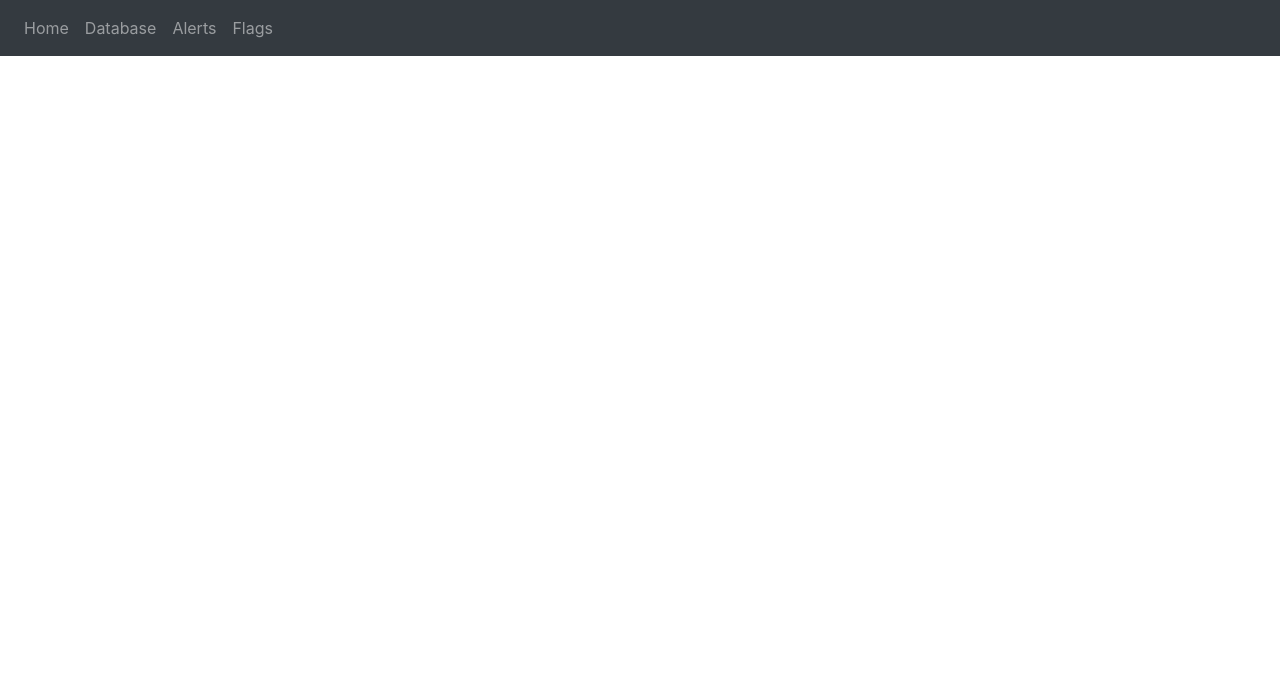
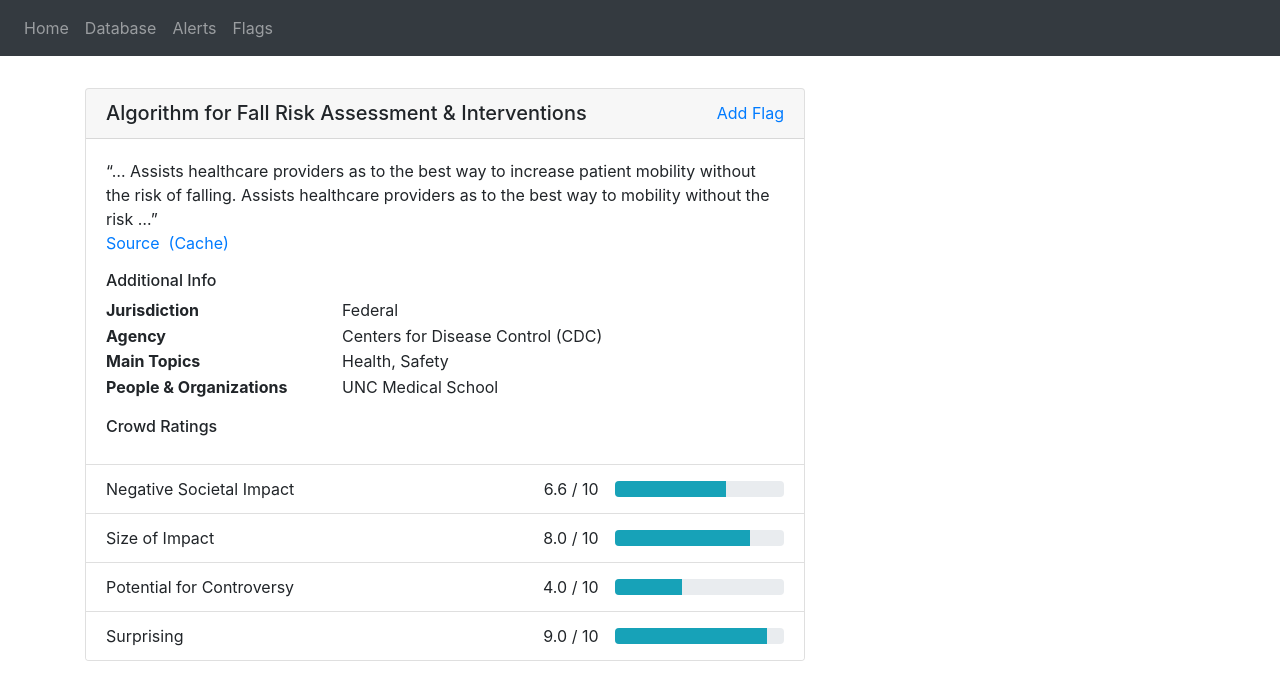
Before and after one commit to comp-journalism/Algorithm-Tips-App, a Vue app in the folder frontend/: page /lead/1 in a window 1280 px wide. Shown: the top 700 px of the page. Built offline with nearby package versions, Linux system fonts and the light colour scheme.

Commit message:
implemented basic Lead component

```diff
--- a/frontend/package.json
+++ b/frontend/package.json
@@ -8,6 +8,7 @@
     "lint": "vue-cli-service lint"
   },
   "dependencies": {
+    "axios": "^0.19.2",
     "bootstrap": "^4.5.0",
     "bootstrap-vue": "^2.14.0",
     "core-js": "^3.6.4",
--- a/frontend/src/App.vue
+++ b/frontend/src/App.vue
@@ -8,7 +8,7 @@
         <b-nav-item to="/flags">Flags</b-nav-item>
       </b-navbar-nav>
     </b-navbar>
-    <div class="container">
+    <div id="main" class="container">
       <router-view></router-view>
     </div>
   </div>
@@ -20,4 +20,8 @@ export default {
 };
 </script>
 
-<style lang="stylus"></style>
+<style lang="stylus">
+#main {
+  margin-top: 2em;
+}
+</style>
--- a/frontend/src/components/HelloWorld.vue
+++ /dev/null
@@ -1,58 +0,0 @@
-<template>
-  <div class="hello">
-    <h1>{{ msg }}</h1>
-    <p>
-      For a guide and recipes on how to configure / customize this project,<br>
-      check out the
-      <a href="https://cli.vuejs.org" target="_blank" rel="noopener">vue-cli documentation</a>.
-    </p>
-    <h3>Installed CLI Plugins</h3>
-    <ul>
-      <li><a href="https://github.com/vuejs/vue-cli/tree/dev/packages/%40vue/cli-plugin-babel" target="_blank" rel="noopener">babel</a></li>
-      <li><a href="https://github.com/vuejs/vue-cli/tree/dev/packages/%40vue/cli-plugin-eslint" target="_blank" rel="noopener">eslint</a></li>
-    </ul>
-    <h3>Essential Links</h3>
-    <ul>
-      <li><a href="https://vuejs.org" target="_blank" rel="noopener">Core Docs</a></li>
-      <li><a href="https://forum.vuejs.org" target="_blank" rel="noopener">Forum</a></li>
-      <li><a href="https://chat.vuejs.org" target="_blank" rel="noopener">Community Chat</a></li>
-      <li><a href="https://twitter.com/vuejs" target="_blank" rel="noopener">Twitter</a></li>
-      <li><a href="https://news.vuejs.org" target="_blank" rel="noopener">News</a></li>
-    </ul>
-    <h3>Ecosystem</h3>
-    <ul>
-      <li><a href="https://router.vuejs.org" target="_blank" rel="noopener">vue-router</a></li>
-      <li><a href="https://vuex.vuejs.org" target="_blank" rel="noopener">vuex</a></li>
-      <li><a href="https://github.com/vuejs/vue-devtools#vue-devtools" target="_blank" rel="noopener">vue-devtools</a></li>
-      <li><a href="https://vue-loader.vuejs.org" target="_blank" rel="noopener">vue-loader</a></li>
-      <li><a href="https://github.com/vuejs/awesome-vue" target="_blank" rel="noopener">awesome-vue</a></li>
-    </ul>
-  </div>
-</template>
-
-<script>
-export default {
-  name: 'HelloWorld',
-  props: {
-    msg: String
-  }
-}
-</script>
-
-<!-- Add "scoped" attribute to limit CSS to this component only -->
-<style scoped>
-h3 {
-  margin: 40px 0 0;
-}
-ul {
-  list-style-type: none;
-  padding: 0;
-}
-li {
-  display: inline-block;
-  margin: 0 10px;
-}
-a {
-  color: #42b983;
-}
-</style>
--- /dev/null
+++ b/frontend/src/components/Lead.vue
@@ -0,0 +1,100 @@
+<template>
+  <div class="lead-box">
+    <b-card no-body>
+      <template v-slot:header>
+        <h5>{{ title }}</h5>
+        <a class="float-right" href="#">Add Flag</a>
+      </template>
+      <b-card-body>
+        <p class="quote">&ldquo;&hellip; {{ quote }} &hellip;&rdquo;</p>
+        <div class="source">
+          <a :href="source">Source</a>&nbsp;
+          <a class="cache-link" :href="cache">(Cache)</a>
+        </div>
+
+        <h6>Additional Info</h6>
+        <dl class="row">
+          <template v-for="entry in info">
+            <dt :key="entry.title" class="col-sm-4">{{ entry.title }}</dt>
+            <dd :key="entry.title" class="col-sm-8">{{ entry.body }}</dd>
+          </template>
+        </dl>
+
+        <h6>Crowd Ratings</h6>
+      </b-card-body>
+      <b-list-group flush>
+        <b-list-group-item v-for="rating in ratings" :key="rating.title">
+          <div v-b-toggle:[rating.title]>
+            <span>{{ rating.title }}</span>
+            <b-progress :max="10" class="w-25 float-right inline-bar" variant="info">
+              <b-progress-bar :value="rating.score"></b-progress-bar>
+            </b-progress>
+            <span class="score-display float-right">{{ rating.score.toFixed(1) }} / 10</span>
+          </div>
+
+          <b-collapse :id="rating.title">
+            <b-table
+              v-if="rating.comments.length"
+              class="comment-table"
+              striped
+              :items="rating.comments"
+            ></b-table>
+            <span v-else>
+              <em>No rating information available.</em>
+            </span>
+          </b-collapse>
+        </b-list-group-item>
+      </b-list-group>
+    </b-card>
+  </div>
+</template>
+
+<script>
+export default {
+  name: "Lead",
+  props: {
+    title: String,
+    quote: String,
+    source: String,
+    cache: String,
+    info: Array,
+    ratings: Array
+  }
+};
+</script>
+
+<style lang="stylus">
+.lead-box {
+  max-width: 45em;
+
+  p.quote {
+    margin-bottom: 0;
+  }
+
+  .card-header h5 {
+    margin-bottom: 0;
+    display: inline;
+  }
+
+  h6 {
+    margin-top: 1rem;
+  }
+
+  dd {
+    margin-bottom: 0.1rem;
+  }
+
+  .inline-bar {
+    display: inline-flex;
+    margin-top: 0.25rem;
+  }
+
+  .score-display {
+    margin-right: 1em;
+  }
+
+  .comment-table {
+    margin-top: 1em;
+  }
+}
+</style>
--- a/frontend/src/main.js
+++ b/frontend/src/main.js
@@ -1,10 +1,11 @@
 import Vue from 'vue';
 import VueRouter from 'vue-router';
 import Vuex from 'vuex';
+import store_cfg from './store';
+import { BootstrapVue, IconsPlugin } from 'bootstrap-vue';
+
 import App from './App.vue';
-import store_cfg from './store';
-import HelloWorld from './components/HelloWorld';
-import { BootstrapVue, IconsPlugin } from 'bootstrap-vue';
+import Lead from './components/Lead.vue';
 
 import 'bootstrap/dist/css/bootstrap.css';
 import 'bootstrap-vue/dist/bootstrap-vue.css';
@@ -19,8 +20,33 @@ Vue.use(IconsPlugin);
 const router = new VueRouter({
   mode: 'history',
   routes: [
-    { path: '/', component: HelloWorld, props: { msg: 'Router test' } },
-    { path: '/:msg', component: HelloWorld, props: true },
+    {
+      path: '/lead/:id', component: Lead, props: {
+        title: "Algorithm for Fall Risk Assessment & Interventions",
+        info: [
+          { title: "Jurisdiction", body: "Federal" },
+          { title: "Agency", body: "Centers for Disease Control (CDC)" },
+          { title: "Main Topics", body: "Health, Safety" },
+          { title: "People & Organizations", body: "UNC Medical School" }
+        ],
+        ratings: [
+          {
+            title: 'Negative Societal Impact', score: 6.6, comments: [
+              { comment: 'Lorum ipsum dolorum', score: 6 },
+              { comment: 'Lorum ipsum dolorum', score: 7 },
+              { comment: 'Lorum ipsum dolorum', score: 7 },
+              { comment: 'Lorum ipsum dolorum', score: 6 }
+            ]
+          },
+          { title: 'Size of Impact', score: 8.0, comments: [] },
+          { title: 'Potential for Controversy', score: 4.0, comments: [] },
+          { title: 'Surprising', score: 9.0, comments: [] },
+        ],
+        source: "https://www.cdc.gov/steadi/pdf/provider/steadi-rx/STEADIRx-Algorithm_Final.pdf",
+        cache: "#",
+        quote: "Assists healthcare providers as to the best way to increase patient mobility without the risk of falling. Assists healthcare providers as to the best way to mobility without the risk"
+      }
+    }
   ]
 });
 
```
Also changed, not shown: 1 other file (tests, documents, lock files or other folders).
